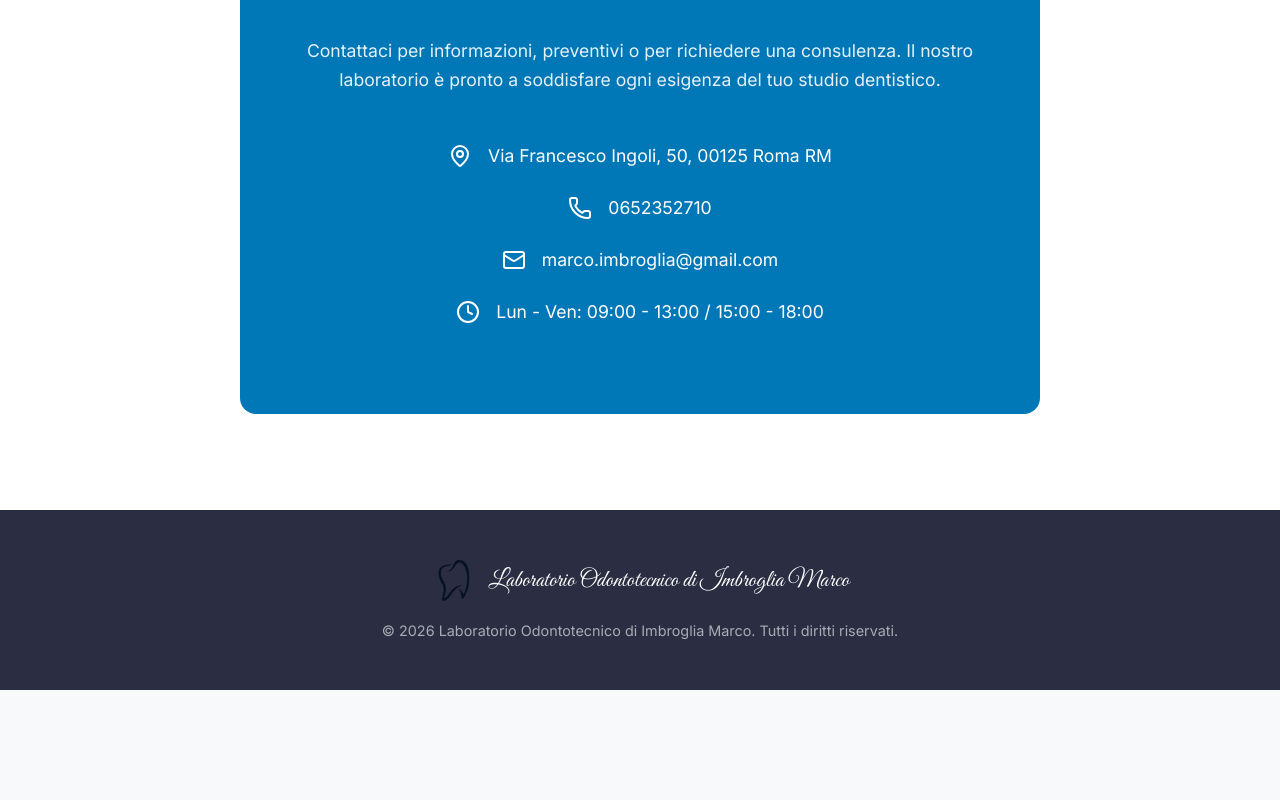
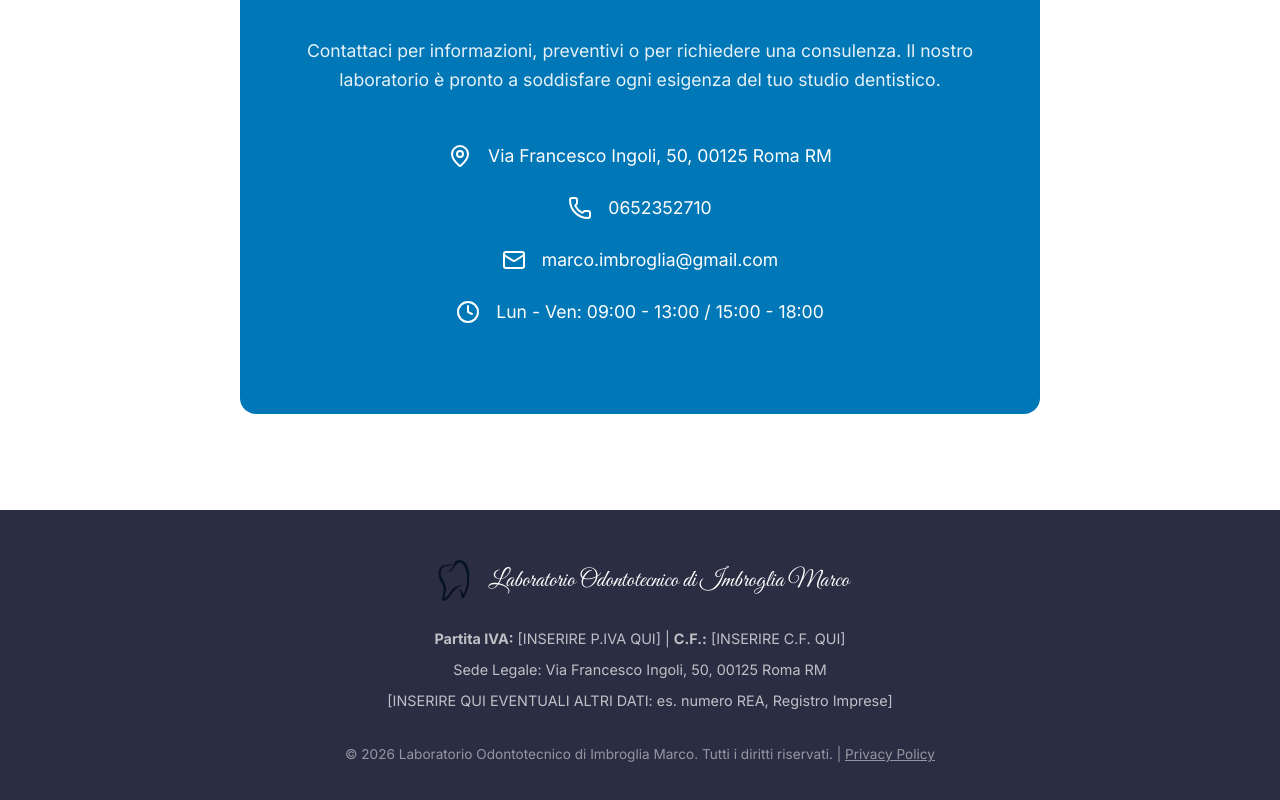
Before and after one commit to GabrieleRicci95/laboratorio-imbroglia, a React (Vite) app: page / in a window 1280 px wide. Shown: the part 2811-3611 px from the top of the page. Before the commit the page ends 3501 px from the top, so only its background shows below. Built offline with nearby package versions, Linux system fonts and the light colour scheme.

Commit message:
feat: add privacy policy modal and legal info placeholders

```diff
--- a/src/App.tsx
+++ b/src/App.tsx
@@ -1,3 +1,4 @@
+import { useState } from 'react';
 import { motion } from 'framer-motion';
 import {
   Phone,
@@ -13,6 +14,8 @@ import {
 } from 'lucide-react';
 
 function App() {
+  const [showPrivacy, setShowPrivacy] = useState(false);
+
   const services = [
     {
       title: 'Protesi Fissa, Mobile e Scheletrica',
@@ -42,6 +45,33 @@ function App() {
       alt="Logo Laboratorio"
       style={{ height: '45px', width: '45px', objectFit: 'contain', mixBlendMode: 'multiply' }}
     />
+  );
+
+  const PrivacyModal = () => (
+    <div style={{ position: 'fixed', top: 0, left: 0, right: 0, bottom: 0, backgroundColor: 'rgba(0,0,0,0.5)', zIndex: 2000, display: 'flex', alignItems: 'center', justifyContent: 'center', padding: '1rem' }}>
+      <div style={{ backgroundColor: 'white', borderRadius: '12px', padding: '2rem', maxWidth: '800px', width: '100%', maxHeight: '90vh', overflowY: 'auto' }}>
+        <h2 style={{ fontSize: '2rem', marginBottom: '1.5rem', color: 'var(--primary)' }}>Privacy Policy</h2>
+        <div style={{ color: 'var(--text)', lineHeight: 1.6, marginBottom: '2rem' }}>
+          <p><strong>Ultimo aggiornamento: Luglio 2026</strong></p>
+          <br/>
+          <h3>1. Titolare del Trattamento</h3>
+          <p>Laboratorio Odontotecnico di Imbroglia Marco<br/>Via Francesco Ingoli, 50, 00125 Roma RM<br/>Email: marco.imbroglia@gmail.com</p>
+          <br/>
+          <h3>2. Dati Raccolti</h3>
+          <p>Questo sito web ha scopo puramente informativo e di vetrina. Attualmente, il sito <strong>non raccoglie dati personali in modo automatico</strong> tramite moduli di contatto, in quanto le comunicazioni avvengono direttamente tramite le applicazioni email o telefoniche del visitatore.</p>
+          <br/>
+          <h3>3. Finalità del Trattamento</h3>
+          <p>Qualora l'utente contatti volontariamente il Titolare via email o telefono, i dati forniti verranno utilizzati esclusivamente per rispondere alle richieste di informazioni o preventivi, nel rispetto dell'Art. 6 lett. b) del GDPR.</p>
+          <br/>
+          <h3>4. Cookie</h3>
+          <p>Questo sito utilizza esclusivamente <strong>cookie tecnici</strong> necessari al corretto funzionamento della piattaforma. Non vengono utilizzati cookie di profilazione o tracciamento di terze parti per scopi di marketing o di analisi.</p>
+          <br/>
+          <h3>5. Diritti dell'Utente</h3>
+          <p>In conformità con gli articoli 15-22 del GDPR, l'utente ha il diritto di accedere, rettificare, cancellare i propri dati personali, nonché di opporsi al loro trattamento, contattando il Titolare ai recapiti indicati.</p>
+        </div>
+        <button onClick={() => setShowPrivacy(false)} className="btn btn-primary" style={{ width: '100%', justifyContent: 'center' }}>Chiudi</button>
+      </div>
+    </div>
   );
 
   return (
@@ -195,15 +225,30 @@ function App() {
       {/* Footer */}
       <footer style={{ backgroundColor: 'var(--text)', color: 'white', padding: '3rem 0', textAlign: 'center' }}>
         <div className="container">
-          <div style={{ display: 'flex', alignItems: 'center', justifyContent: 'center', gap: '0.8rem', marginBottom: '1rem' }}>
+          <div style={{ display: 'flex', alignItems: 'center', justifyContent: 'center', gap: '0.8rem', marginBottom: '1.5rem' }}>
             <ToothLogo />
             <span style={{ fontSize: '1.5rem', fontFamily: "'Great Vibes', cursive", fontWeight: 400 }}>Laboratorio Odontotecnico di Imbroglia Marco</span>
           </div>
-          <p style={{ color: 'rgba(255,255,255,0.6)', fontSize: '0.9rem' }}>
-            © {new Date().getFullYear()} Laboratorio Odontotecnico di Imbroglia Marco. Tutti i diritti riservati.
+
+          <div style={{ color: 'rgba(255,255,255,0.7)', fontSize: '0.9rem', marginBottom: '2rem' }}>
+            <p style={{ marginBottom: '0.5rem' }}>
+              <strong>Partita IVA:</strong> [INSERIRE P.IVA QUI] | <strong>C.F.:</strong> [INSERIRE C.F. QUI]
+            </p>
+            <p style={{ marginBottom: '0.5rem' }}>
+              Sede Legale: Via Francesco Ingoli, 50, 00125 Roma RM
+            </p>
+            <p style={{ marginBottom: '0.5rem' }}>
+              [INSERIRE QUI EVENTUALI ALTRI DATI: es. numero REA, Registro Imprese]
+            </p>
+          </div>
+
+          <p style={{ color: 'rgba(255,255,255,0.5)', fontSize: '0.85rem' }}>
+            © {new Date().getFullYear()} Laboratorio Odontotecnico di Imbroglia Marco. Tutti i diritti riservati. | <button onClick={() => setShowPrivacy(true)} style={{ background: 'none', border: 'none', color: 'rgba(255,255,255,0.5)', textDecoration: 'underline', cursor: 'pointer', padding: 0, font: 'inherit' }}>Privacy Policy</button>
           </p>
         </div>
       </footer>
+
+      {showPrivacy && <PrivacyModal />}
     </div>
   );
 }
```
